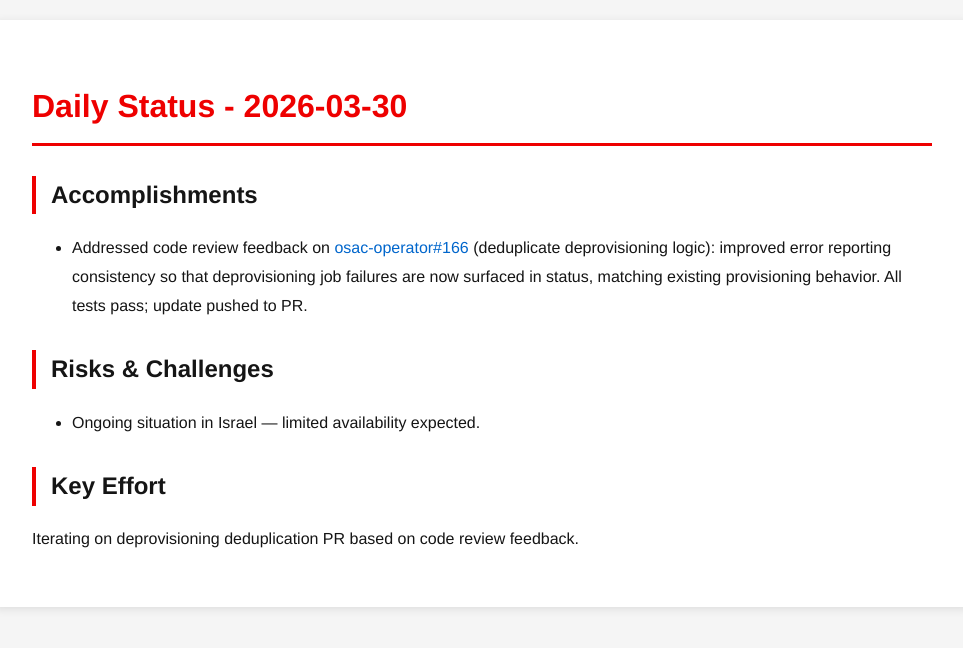
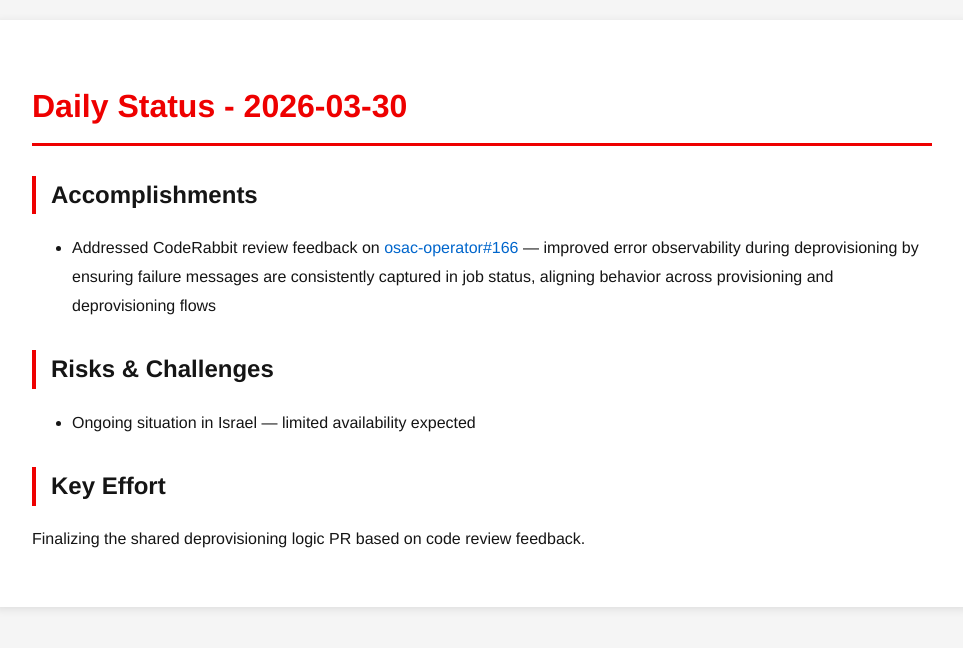
Before and after one commit to tzvatot/daily-status, a Jekyll site: the page built from 2026-03-30.md, in a window 1280 px wide. Shown: the top 648 px of the page, without its empty margins (158-1121 px from the left). Built offline with Jekyll 4.4.1, drawn with Linux system fonts in a browser that asks for light colours.

Commit message:
Daily status update - 2026-03-30

```diff
--- a/2026-03-30.md
+++ b/2026-03-30.md
@@ -7,10 +7,10 @@
 # Daily Status - 2026-03-30
 
 ## Accomplishments
-- Addressed code review feedback on [osac-operator#166](https://github.com/osac-project/osac-operator/pull/166) (deduplicate deprovisioning logic): improved error reporting consistency so that deprovisioning job failures are now surfaced in status, matching existing provisioning behavior. All tests pass; update pushed to PR.
+- Addressed CodeRabbit review feedback on [osac-operator#166](https://github.com/osac-project/osac-operator/pull/166) — improved error observability during deprovisioning by ensuring failure messages are consistently captured in job status, aligning behavior across provisioning and deprovisioning flows
 
 ## Risks & Challenges
-- Ongoing situation in Israel — limited availability expected.
+- Ongoing situation in Israel — limited availability expected
 
 ## Key Effort
-Iterating on deprovisioning deduplication PR based on code review feedback.
+Finalizing the shared deprovisioning logic PR based on code review feedback.
```
